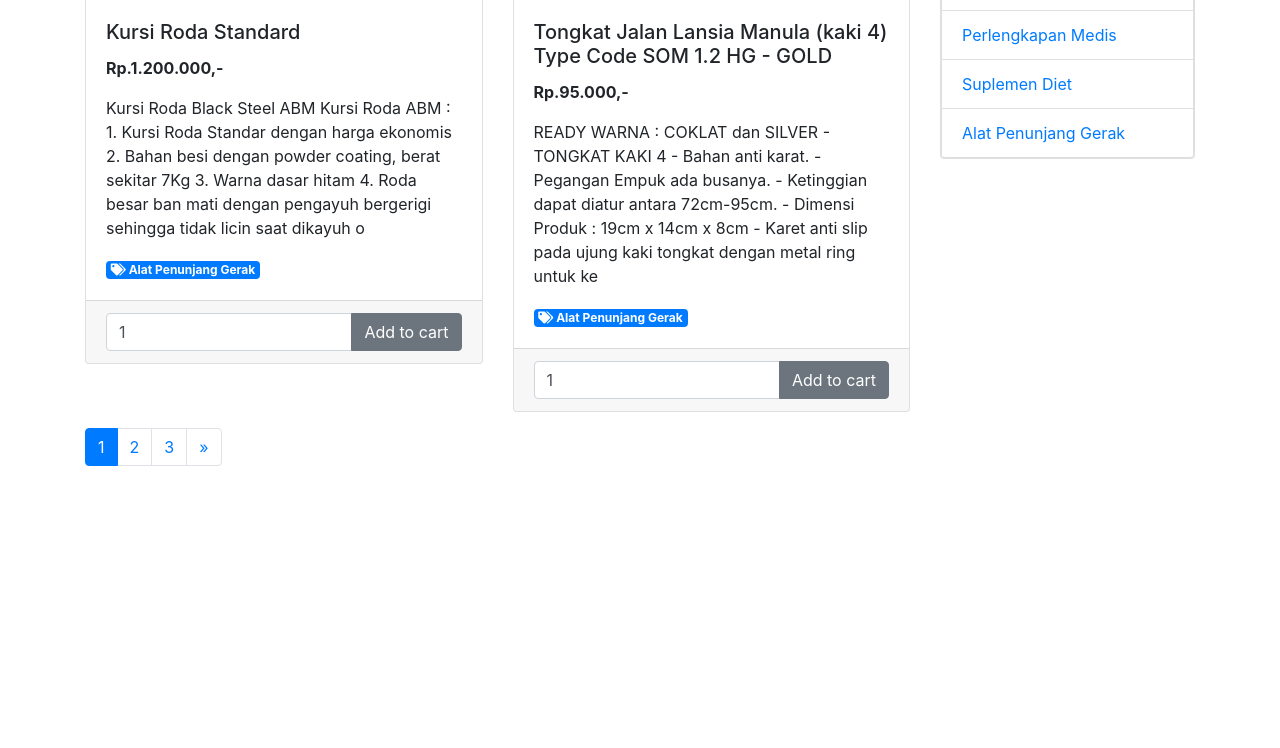
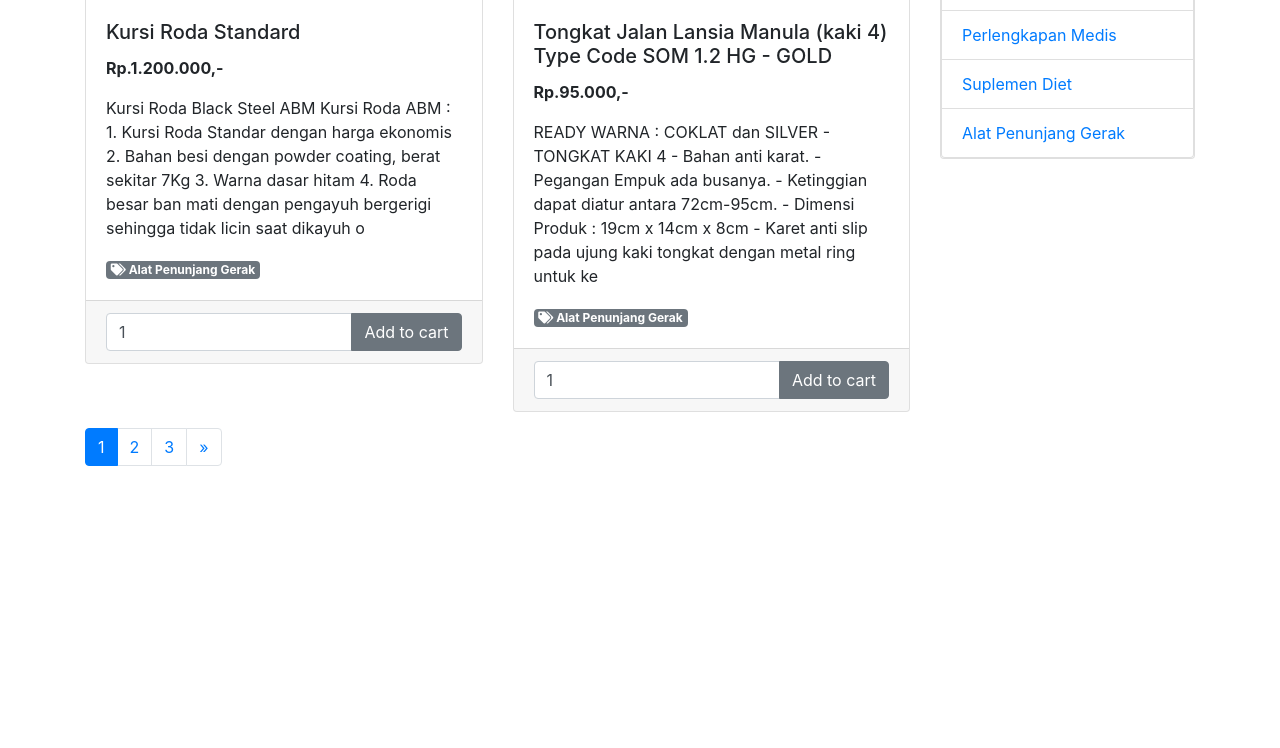
Before and after one commit to jobas5/ci-shop, a CodeIgniter app: page /ci-shop/ in a window 1280 px wide. Shown: the part 452-1200 px from the top of the page. Run offline with CodeIgniter, Linux system fonts and the light colour scheme; data comes from the database, SQL or seed files in the repository; some libraries are stand-ins or nearby versions.

```diff
--- a/application/views/pages/checkout/success.php
+++ b/application/views/pages/checkout/success.php
@@ -17,7 +17,7 @@
                     <p>Terima kasih sudah berbelanja.</p>
                     <p>Silahkan lakukan pembayaran untuk bisa kami proses selanjutnya dengan cara:</p>
                     <ol>
-                        <li>Lakukan pembayaran pada rekening <strong>BCA 123901249421</strong> a/n PT. CIShop</li>
+                        <li>Lakukan pembayaran pada rekening <strong>BCA 7625194636</strong> a/n Joni Bastian</li>
                         <li>Sertakan keterangan dengan nomor order: <strong><?= $content->invoice ?></strong></li>
                         <li>Total pembayaran: <strong>Rp.<?= number_format($content->total, 0, ',', '.') ?>,-</strong></li>
                     </ol>
--- a/application/views/pages/home/index.php
+++ b/application/views/pages/home/index.php
@@ -26,7 +26,7 @@
 								<h5 class="card-title"><?= $row->product_title ?></h5>
 								<p class="card-text"><strong>Rp.<?= number_format($row->price, 0, ',', '.') ?>,-</strong></p>
 								<p class="card-text"><?= $row->description ?></p>
-								<a href="<?= base_url("shop/category/$row->category_slug") ?>" class="badge badge-primary"><i class="fas fa-tags"></i> <?= $row->category_title ?></a>
+								<a href="<?= base_url("shop/category/$row->category_slug") ?>" class="badge badge-secondary"><i class="fas fa-tags"></i> <?= $row->category_title ?></a>
 							</div>
 							<div class="card-footer">
 								<form action="<?= base_url('cart/add') ?>" method="POST">
```
Also changed, not shown: images/confirm/1020231020091430-20231020091754.png (added).
